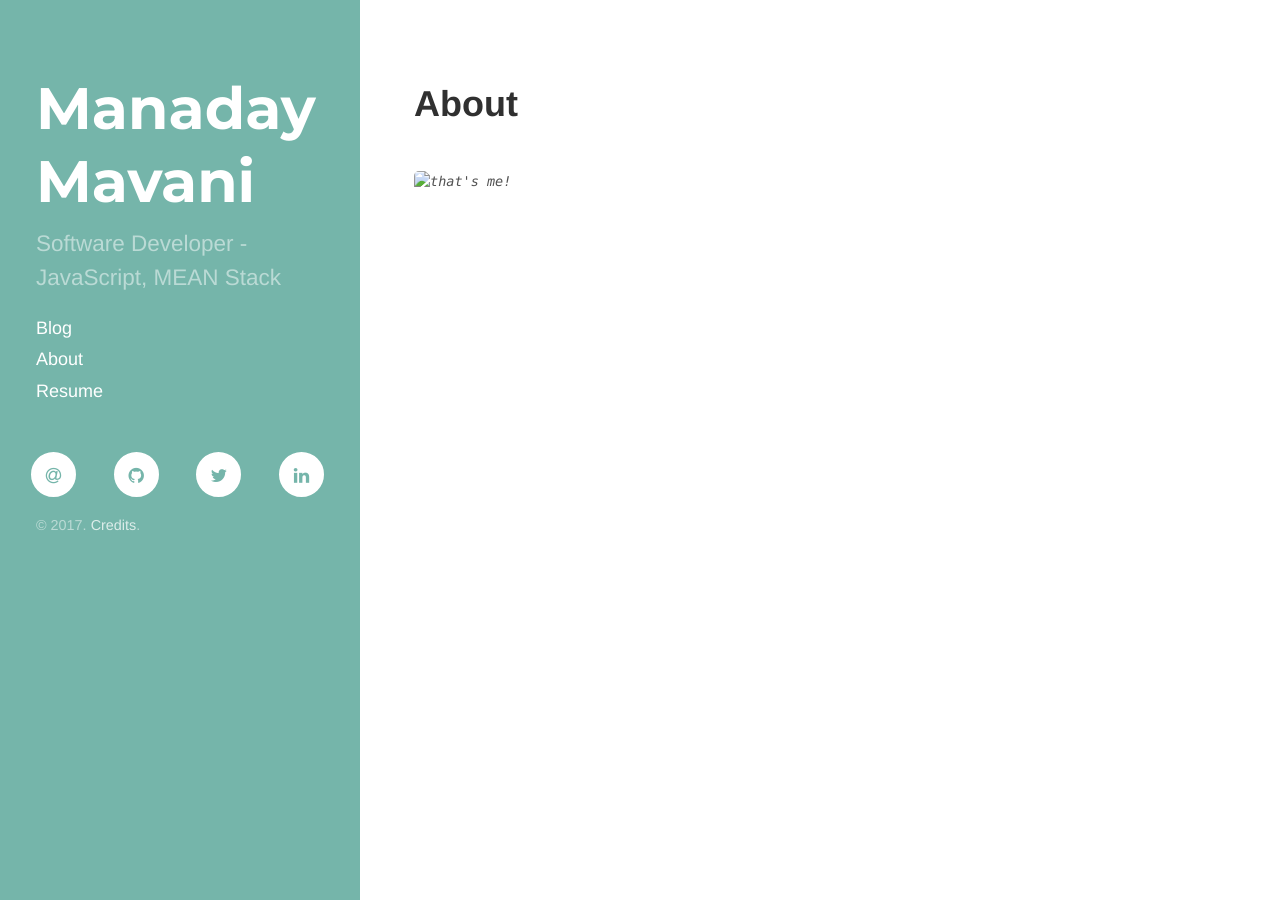
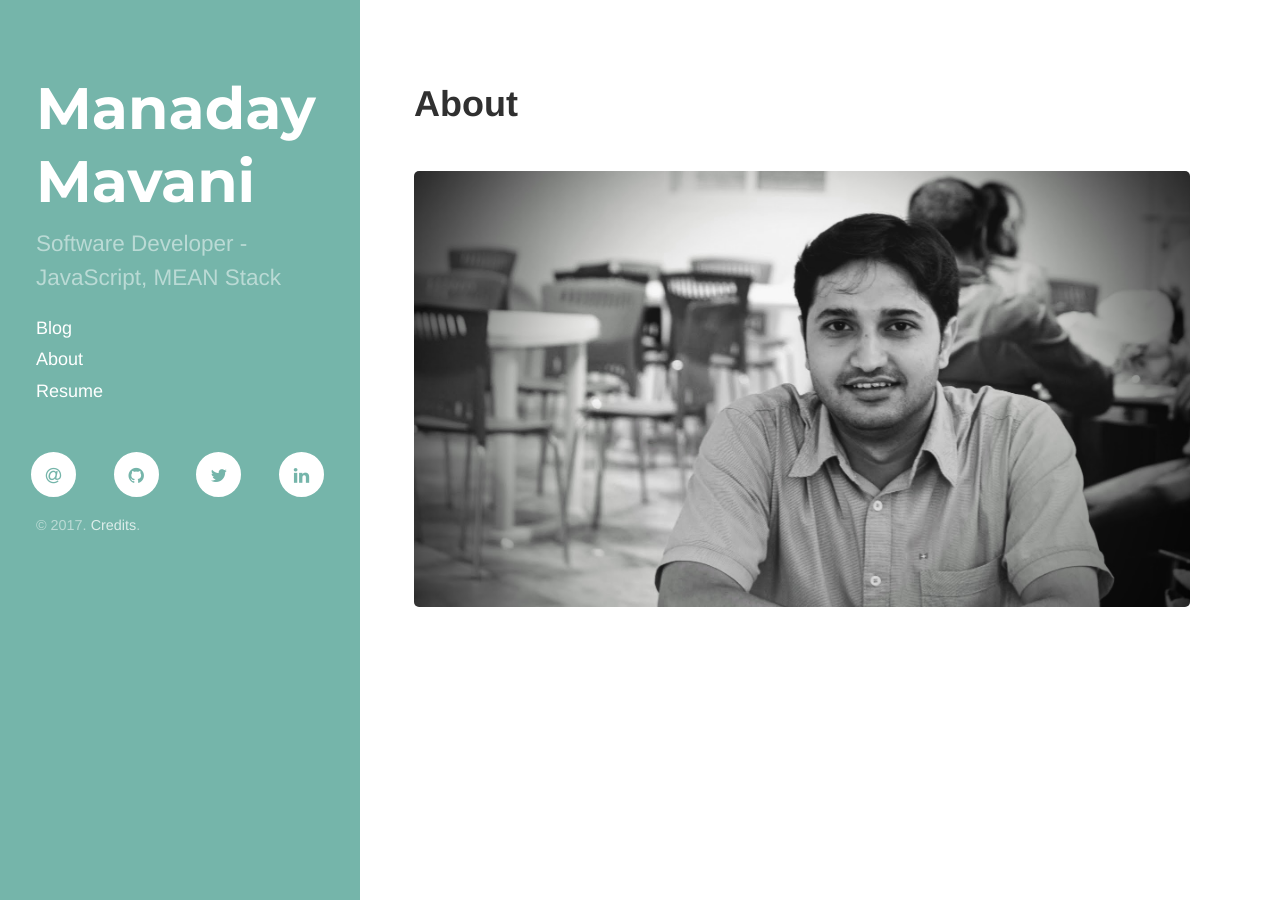
Before and after one commit to ManadayM/manadaym.github.io, a Jekyll site: the page built from about.md, in a window 1280 px wide. Built offline with Jekyll 4.4.1, drawn with Linux system fonts in a browser that asks for light colours; nearby versions of some CDN libraries.

Commit message:
Fixes broken url

```diff
--- a/about.md
+++ b/about.md
@@ -3,4 +3,4 @@ layout: page
 title: About
 ---
 
-![that's me!](public/images/profile_bw.JPG)
+![that's me!]({{ site.baseurl }}public/images/profile_bw.JPG)
```
